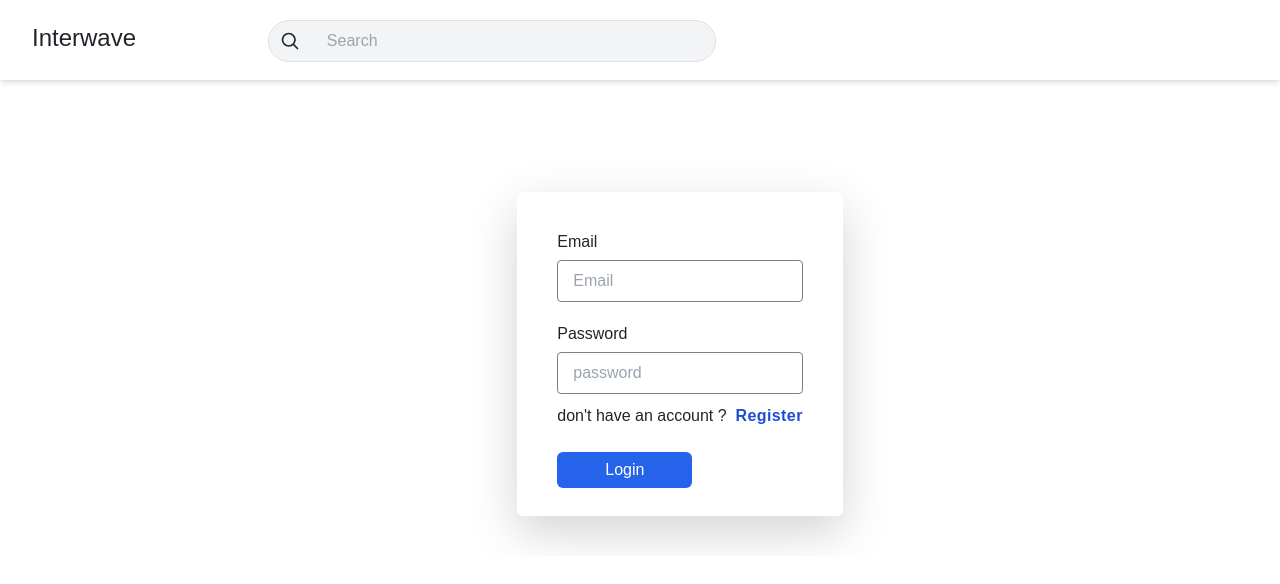
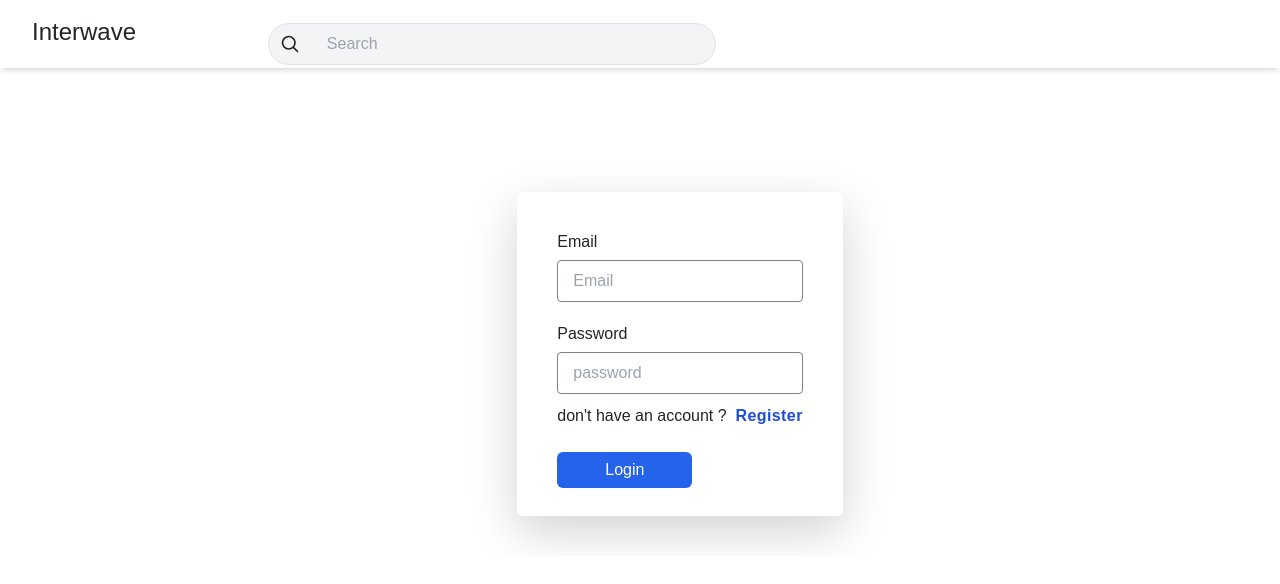
Before and after one commit to abhipatel80/social-media-frontend, a React (Create React App) app: page /auth/login in a window 1280 px wide. Shown: the top 584 px of the page. Built offline with nearby package versions, Linux system fonts and the light colour scheme.

Commit message:
fix style

```diff
--- a/src/components/allNavigations/Navbar.jsx
+++ b/src/components/allNavigations/Navbar.jsx
@@ -32,8 +32,8 @@ const Navbar = () => {
 
   return (
     <>
-      <nav className="shadow-md h-[10%] flex items-center bg-white fixed top-0 w-full">
-        <ul className="flex p-3">
+      <nav className="shadow-md bg-white fixed top-0 w-full">
+        <ul className="flex p-3 items-center">
           <NavLink to="/">
             <h2 className="md:text-2xl text-xl ml-4 cursor-pointer mr-4 mb-1 md:block hidden">
               Interwave
--- a/src/pages/explore/Explore.jsx
+++ b/src/pages/explore/Explore.jsx
@@ -38,7 +38,7 @@ const Explore = () => {
   }, [token]);
 
   return (
-    <div className="pt-16 bg-gray-50 h-[90%] overflow-auto">
+    <div className="pt-16 bg-gray-50 h-screen overflow-auto">
       {/* <InfiniteScroll
         dataLength={data.length}
         next={fetchData}
--- a/src/pages/posts/HomePost.jsx
+++ b/src/pages/posts/HomePost.jsx
@@ -52,7 +52,7 @@ const HomePost = () => {
 
   return (
     <>
-      <div className="flex items-center overflow-scroll all-posts justify-center bg-gray-50 pt-60 h-[90%]">
+      <div className="flex items-center overflow-scroll all-posts justify-center bg-gray-50 pt-60 h-screen">
         <div
           className={`bg-white p-4 rounded shadow-sm ${
             followCondition ? "lg:w-[25rem]" : ""
@@ -122,7 +122,7 @@ const HomePost = () => {
                   </button>
                 )}
               </div>
-              <div className="h-[90%] overflow-scroll all-posts">
+              <div className="h-screen overflow-scroll all-posts">
                 {tabIndex === 0 &&
                   followersPost?.map((val) => {
                     return <Post val={val} key={val._id} loading={loading} />;
```
